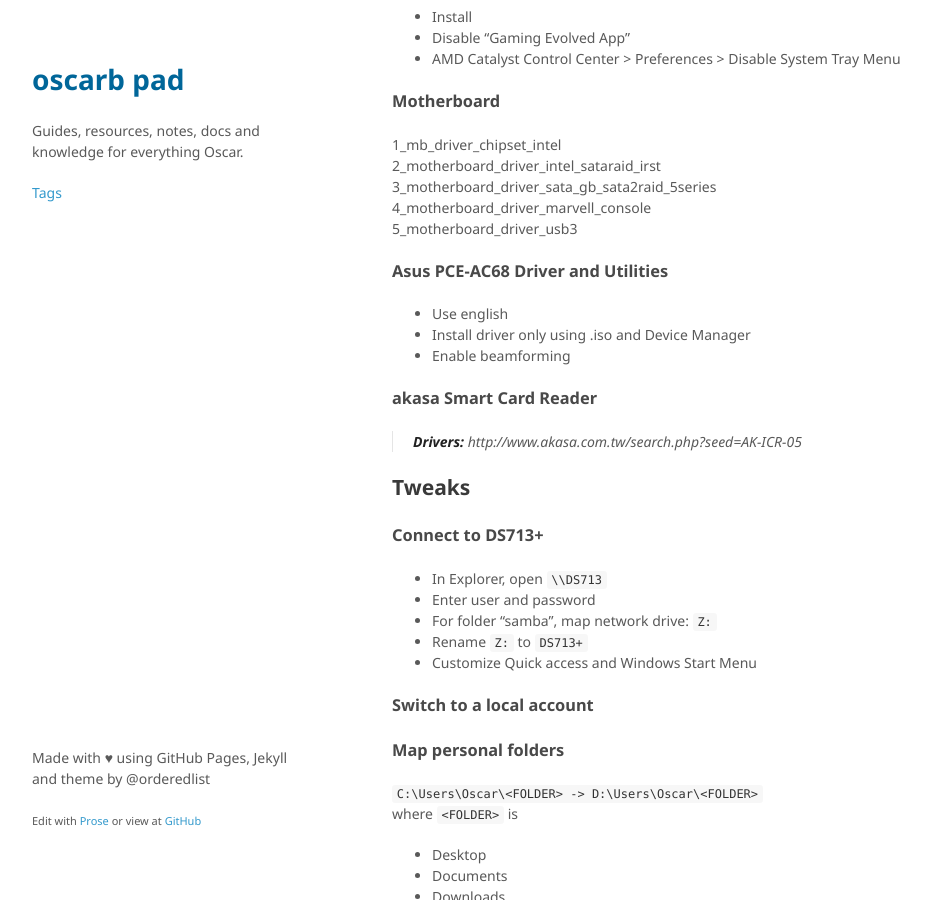
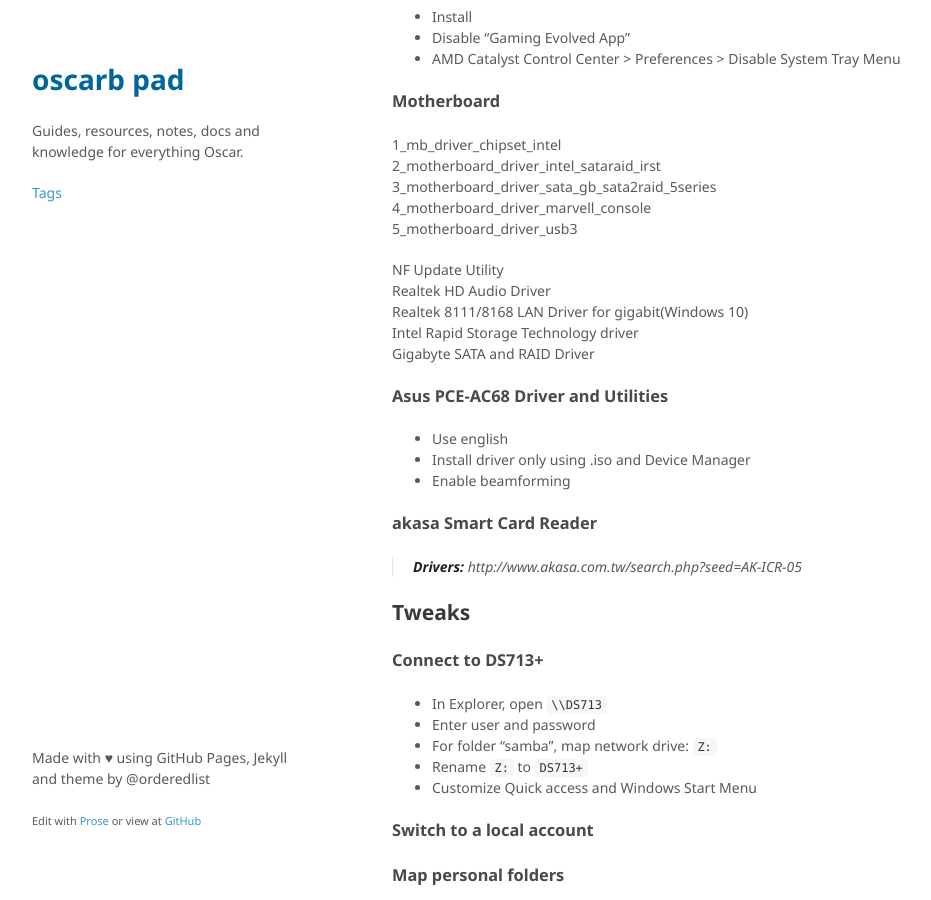
Before and after one commit to oscarb/pad, a Jekyll site: the page built from _docs/windows-10-essentials.md, in a window 1280 px wide and 900 px high, scrolled down 1613 px. Shown: the whole window, without its empty margins (128-1059 px from the left). Built offline with Jekyll 4.4.1, drawn with Linux system fonts in a browser that asks for light colours.

Commit message:
Updated windows-10-essentials.md

```diff
--- a/_docs/windows-10-essentials.md
+++ b/_docs/windows-10-essentials.md
@@ -43,6 +43,13 @@ Drivers
 3_motherboard_driver_sata_gb_sata2raid_5series
 4_motherboard_driver_marvell_console
 5_motherboard_driver_usb3
+
+NF Update Utility
+Realtek HD Audio Driver
+Realtek 8111/8168 LAN Driver for gigabit(Windows 10)
+Intel Rapid Storage Technology driver
+Gigabyte SATA and RAID Driver
+
 
 ### Asus PCE-AC68 Driver and Utilities
  * Use english
```
